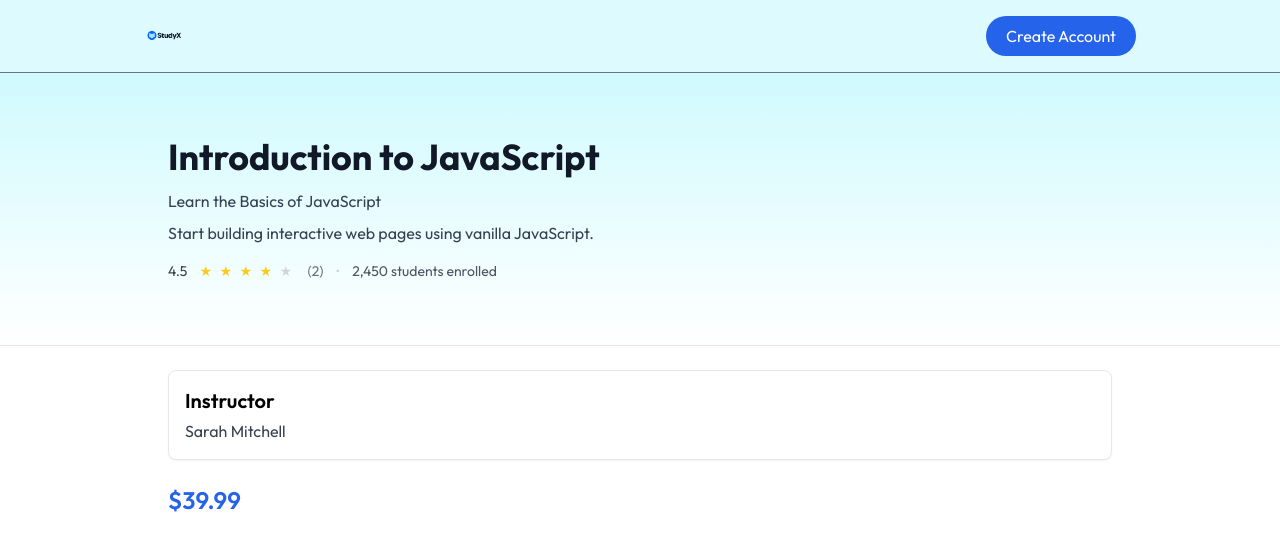
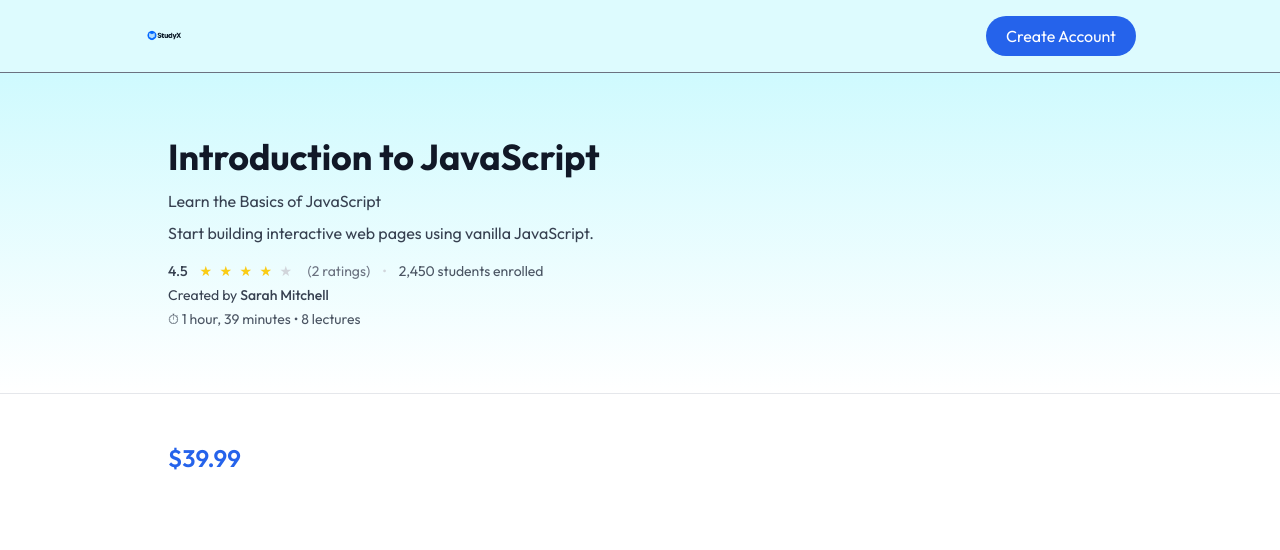
Before and after one commit to edward007-git/mern-lms, a React (Vite) app: page /course/650a00000000000000000001 in a window 1280 px wide. Shown: the top 550 px of the page. Built offline with nearby package versions, Linux system fonts and the light colour scheme; no server answers.

Commit message:
- Added chapters and lectures with durations - Ensures total duration and lecture count display correctly - Fixes issue where time and lecture count were showing as 0

```diff
--- a/src/Components/student/CourseCard.jsx
+++ b/src/Components/student/CourseCard.jsx
@@ -1,25 +1,50 @@
 import React, { useContext } from 'react'
 import { AppContext } from '../../Context/AppContext'
 import { Link } from 'react-router-dom'
+import humanizeDuration from "humanize-duration";
 
 const CourseCard = ({ course }) => {
-  const { currency,calculateRating } = useContext(AppContext)
+  const { currency, calculateRating } = useContext(AppContext)
 
+  // --------------------------
+  // Calculate Total Course Duration
+  // --------------------------
+  const calculateCourseDuration = (course) => {
+    const totalMinutes =
+      course?.courseContent?.reduce((chapterSum, chapter) => {
+        const chapterMinutes =
+          chapter?.chapterContent?.reduce((lectureSum, lecture) => {
+            return lectureSum + Number(lecture.lectureDuration || 0)
+          }, 0) || 0
+
+        return chapterSum + chapterMinutes
+      }, 0) || 0
+
+    return humanizeDuration(totalMinutes * 60 * 1000, {
+      units: ["h", "m"],
+      round: true
+    })
+  }
+
+  // --------------------------
+  // Total Lectures
+  // --------------------------
+  const totalLectures =
+    course?.courseContent?.reduce((count, chapter) => {
+      return count + (chapter?.chapterContent?.length || 0)
+    }, 0) || 0
 
   return (
-
     <Link
       to={'/course/' + course._id}
       onClick={() => scrollTo(0, 0)}
       className="border border-gray-200 overflow-hidden rounded-lg flex flex-col h-full bg-white"
     >
-
       <img
         className="w-full h-44 sm:h-48 md:h-52 object-cover block rounded-t-lg"
         src={course.courseThumbnail}
         alt="thumbnail."
       />
-
 
       <div className="p-3 text-left flex flex-col flex-grow">
         <h3 className="font-semibold text-base line-clamp-2">
@@ -28,10 +53,13 @@ const CourseCard = ({ course }) => {
 
         <p className="text-gray-500 mt-1">{course.educator.name}</p>
 
+        {/*  ADDING Duration + Lectures HERE */}
+        <p className="text-gray-600 text-sm mt-1">
+          ⏱ {calculateCourseDuration(course)} • {totalLectures} lectures
+        </p>
 
         <div className="mt-auto w-full">
           <div className="flex flex-col md:flex-row md:items-center md:justify-between gap-2 md:gap-0">
-
 
             <div className="flex items-center gap-2">
               <p className="text-sm">{calculateRating(course)}</p>
@@ -52,9 +80,10 @@ const CourseCard = ({ course }) => {
                 })}
               </div>
 
-  <p className="text-gray-500 text-sm">({course.courseRatings.length})</p>
+              <p className="text-gray-500 text-sm">
+                ({course.courseRatings.length})
+              </p>
             </div>
-
 
             <p className="text-base font-semibold text-gray-800 whitespace-nowrap md:mt-0">
               {currency}
--- a/src/Pages/student/CourseDetails.jsx
+++ b/src/Pages/student/CourseDetails.jsx
@@ -1,12 +1,13 @@
 import React, { useContext, useMemo } from "react";
 import { useParams } from "react-router-dom";
 import { AppContext } from "../../Context/AppContext";
+import humanizeDuration from "humanize-duration";
 
 const CourseDetails = () => {
   const { id } = useParams();
   const { allCourses, calculateRating, currency } = useContext(AppContext);
 
-  // find course without useEffect
+  // Find course
   const courseData = useMemo(() => {
     if (!allCourses || allCourses.length === 0) return null;
     return allCourses.find((course) => course._id === id) || null;
@@ -20,12 +21,35 @@ const CourseDetails = () => {
     );
   }
 
+  // ---------- Rating, Price, Students ----------
   const rating = calculateRating(courseData);
   const finalPrice = (
     courseData.coursePrice -
     (courseData.discount * courseData.coursePrice) / 100
   ).toFixed(2);
   const enrolled = courseData.studentsEnrolled ?? 0;
+  const totalRatings = courseData.courseRatings?.length || 0;
+
+  // ---------- Duration + Total Lectures ----------
+  const totalMinutes =
+    courseData.courseContent?.reduce((chapterSum, chapter) => {
+      const minutes =
+        chapter?.chapterContent?.reduce((sum, lecture) => {
+          return sum + Number(lecture?.lectureDuration || 0);
+        }, 0) || 0;
+
+      return chapterSum + minutes;
+    }, 0) || 0;
+
+  const durationLabel = humanizeDuration(totalMinutes * 60 * 1000, {
+    units: ["h", "m"],
+    round: true,
+  });
+
+  const totalLectures =
+    courseData.courseContent?.reduce((count, chapter) => {
+      return count + (chapter?.chapterContent?.length || 0);
+    }, 0) || 0;
 
   return (
     <div className="min-h-screen bg-white">
@@ -37,16 +61,18 @@ const CourseDetails = () => {
             {courseData.courseTitle}
           </h1>
 
-          {/* Description (HTML string) */}
+          {/* Description */}
           <div
             className="mt-3 text-sm md:text-base text-gray-700 leading-relaxed space-y-2"
             dangerouslySetInnerHTML={{ __html: courseData.courseDescription }}
           />
 
-          {/* Rating + ratings count + enrolled students */}
-          <div className="mt-4 flex flex-wrap items-center gap-3 text-sm text-gray-700">
+          {/* ===== META DETAILS ===== */}
+          <div className="mt-4 space-y-1 text-sm text-gray-700">
+            {/* Row 1: Rating + ratings count + students */}
+            <div className="flex flex-wrap items-center gap-3">
               {/* rating number */}
-            <p>{rating.toFixed(1)}</p>
+              <p className="font-medium">{rating.toFixed(1)}</p>
 
               {/* stars */}
               <div className="flex items-center gap-1">
@@ -66,9 +92,7 @@ const CourseDetails = () => {
               </div>
 
               {/* total ratings */}
-            <p className="text-gray-500">
-              ({courseData.courseRatings.length})
-            </p>
+              <p className="text-gray-500">({totalRatings} ratings)</p>
 
               {/* separator */}
               <span className="text-gray-300">•</span>
@@ -78,16 +102,26 @@ const CourseDetails = () => {
                 {enrolled.toLocaleString()} students enrolled
               </p>
             </div>
+
+            {/* Row 2: Instructor */}
+            <p className="text-gray-700">
+              Created by{" "}
+              <span className="font-medium">
+                {courseData.educator?.name || "Unknown instructor"}
+              </span>
+            </p>
+
+            {/* Row 3: Duration + lectures */}
+            <p className="text-gray-600">
+              ⏱ {durationLabel} • {totalLectures} lectures
+            </p>
+          </div>
         </div>
       </section>
 
       {/* ===== MAIN CONTENT ===== */}
       <section className="max-w-5xl mx-auto px-6 md:px-10 py-6">
-        {/* Instructor */}
-        <div className="p-4 border rounded-lg shadow-sm bg-white">
-          <h2 className="text-xl font-semibold">Instructor</h2>
-          <p className="text-gray-700 mt-1">{courseData.educator?.name}</p>
-        </div>
+
 
         {/* Price */}
         <p className="text-2xl font-semibold text-blue-600 mt-6">
```
Lines whose indentation alone changed are shown as unchanged.
